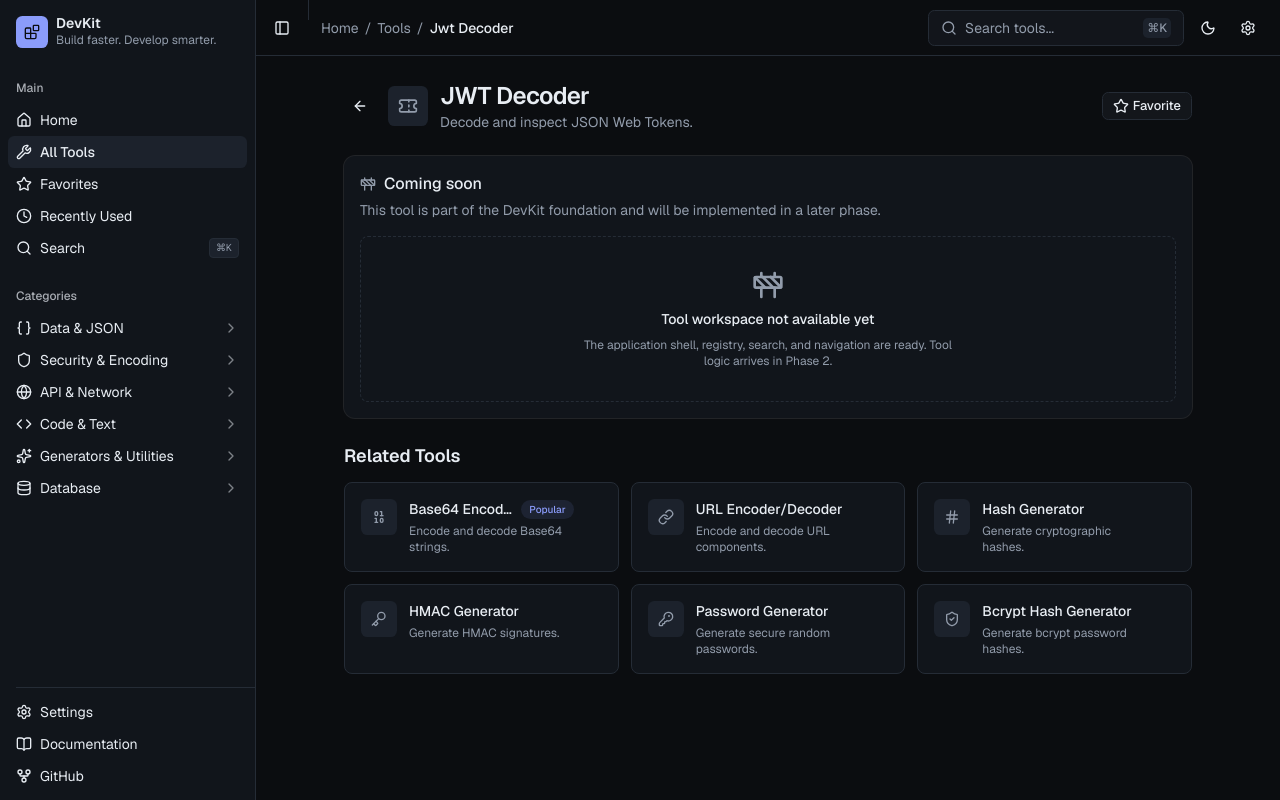
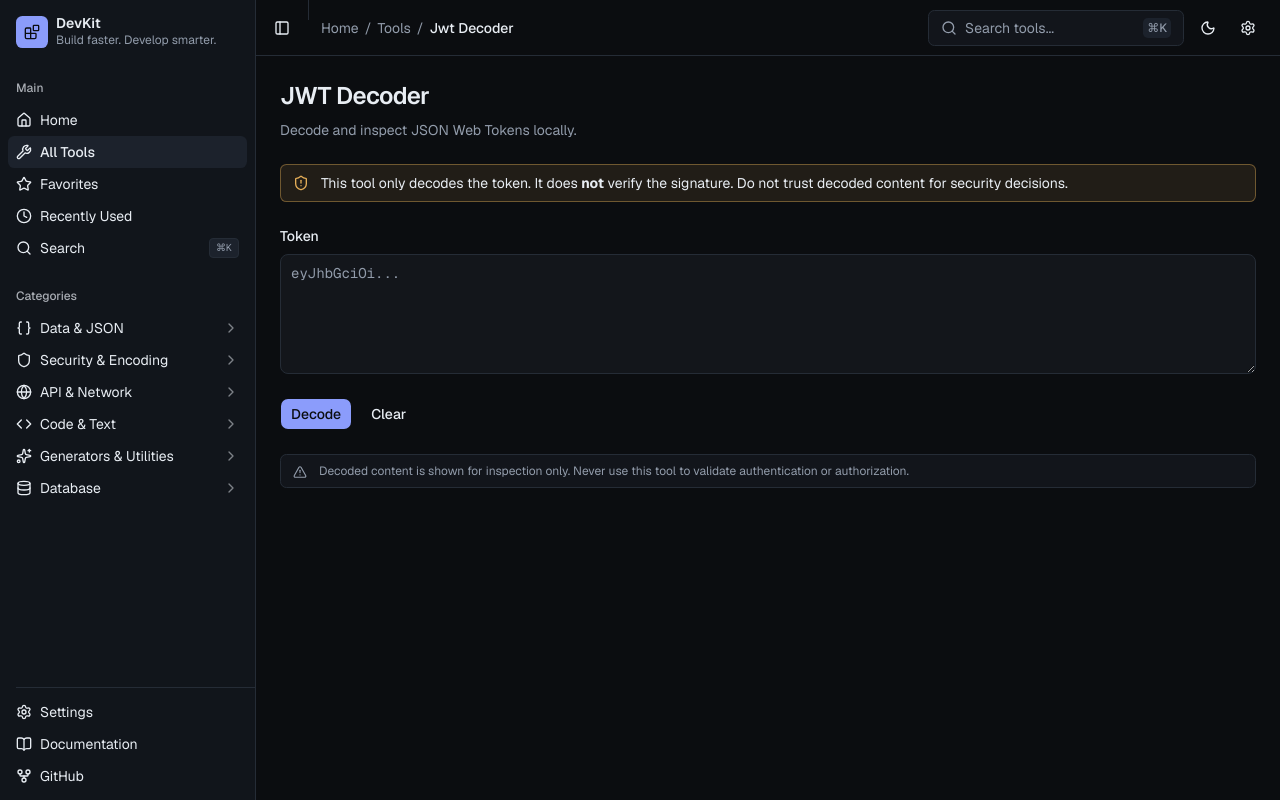
Before and after one commit to fazasync/Devkit, a Next.js app: page /tools/jwt-decoder in a window 1280 px wide. Built offline with nearby package versions, Linux system fonts and the light colour scheme.

Commit message:
feat: implement JWT decoder tool (decode only, no verification)

```diff
--- /dev/null
+++ b/app/tools/jwt-decoder/page.tsx
@@ -0,0 +1,16 @@
+import { JwtDecoder } from "@/features/jwt-decoder";
+import { RecentlyUsedTracker } from "@/components/shared/recently-used-tracker";
+
+export const metadata = {
+  title: "JWT Decoder — DevKit",
+  description: "Decode and inspect JSON Web Tokens.",
+};
+
+export default function JwtDecoderPage() {
+  return (
+    <>
+      <RecentlyUsedTracker id="jwt-decoder" />
+      <JwtDecoder />
+    </>
+  );
+}
--- /dev/null
+++ b/features/jwt-decoder/components/jwt-decoder.tsx
@@ -0,0 +1,170 @@
+"use client";
+
+import { useState } from "react";
+import { AlertTriangle, ShieldAlert } from "lucide-react";
+import { decodeJwt, formatClaimDate } from "../lib/jwt";
+import { Button } from "@/components/ui/button";
+import { Textarea } from "@/components/ui/textarea";
+import { CopyButton } from "@/components/shared/copy-button";
+
+export function JwtDecoder() {
+  const [input, setInput] = useState("");
+  const [header, setHeader] = useState("");
+  const [payload, setPayload] = useState("");
+  const [signature, setSignature] = useState("");
+  const [error, setError] = useState<string | null>(null);
+  const [decodedPayload, setDecodedPayload] = useState<unknown>(null);
+
+  const handleDecode = () => {
+    try {
+      const result = decodeJwt(input);
+      setHeader(JSON.stringify(result.header, null, 2));
+      setPayload(JSON.stringify(result.payload, null, 2));
+      setSignature(result.signature);
+      setDecodedPayload(result.payload);
+      setError(null);
+    } catch (err) {
+      setError(err instanceof Error ? err.message : "Decoding failed.");
+      setHeader("");
+      setPayload("");
+      setSignature("");
+      setDecodedPayload(null);
+    }
+  };
+
+  const handleClear = () => {
+    setInput("");
+    setHeader("");
+    setPayload("");
+    setSignature("");
+    setDecodedPayload(null);
+    setError(null);
+  };
+
+  const claimDates =
+    decodedPayload && typeof decodedPayload === "object"
+      ? (["exp", "iat", "nbf"] as const)
+          .map((key) => {
+            const value = (decodedPayload as Record<string, unknown>)[key];
+            const formatted = formatClaimDate(value);
+            return formatted ? `${key}: ${formatted}` : null;
+          })
+          .filter(Boolean)
+      : [];
+
+  return (
+    <div className="mx-auto flex w-full max-w-6xl flex-col gap-6 p-6">
+      <section className="flex flex-col gap-2">
+        <h1 className="text-2xl font-semibold tracking-tight text-foreground">
+          JWT Decoder
+        </h1>
+        <p className="text-sm text-muted-foreground">
+          Decode and inspect JSON Web Tokens locally.
+        </p>
+      </section>
+
+      <div className="flex items-start gap-3 rounded-md border border-warning/40 bg-warning/10 px-3 py-2 text-sm text-foreground">
+        <ShieldAlert className="mt-0.5 size-4 shrink-0 text-warning" />
+        <p>
+          This tool only decodes the token. It does <strong>not</strong> verify the
+          signature. Do not trust decoded content for security decisions.
+        </p>
+      </div>
+
+      <section className="flex flex-col gap-2">
+        <label htmlFor="jwt-input" className="text-sm font-medium text-foreground">
+          Token
+        </label>
+        <Textarea
+          id="jwt-input"
+          value={input}
+          onChange={(event) => setInput(event.target.value)}
+          placeholder="eyJhbGciOi..."
+          className="min-h-[120px] font-mono text-sm"
+          spellCheck={false}
+        />
+      </section>
+
+      <section className="flex flex-wrap items-center gap-2">
+        <Button onClick={handleDecode}>Decode</Button>
+        <Button variant="ghost" onClick={handleClear}>
+          Clear
+        </Button>
+      </section>
+
+      {error ? (
+        <div
+          role="alert"
+          className="rounded-md border border-destructive/40 bg-destructive/10 px-3 py-2 text-sm text-destructive"
+        >
+          {error}
+        </div>
+      ) : null}
+
+      {header || payload ? (
+        <section className="grid gap-4 lg:grid-cols-2">
+          <div className="flex flex-col gap-2">
+            <div className="flex items-center justify-between">
+              <label className="text-sm font-medium text-foreground">Header</label>
+              <CopyButton value={header} />
+            </div>
+            <Textarea
+              value={header}
+              readOnly
+              className="min-h-[180px] font-mono text-sm"
+              spellCheck={false}
+            />
+          </div>
+          <div className="flex flex-col gap-2">
+            <div className="flex items-center justify-between">
+              <label className="text-sm font-medium text-foreground">Payload</label>
+              <CopyButton value={payload} />
+            </div>
+            <Textarea
+              value={payload}
+              readOnly
+              className="min-h-[180px] font-mono text-sm"
+              spellCheck={false}
+            />
+          </div>
+        </section>
+      ) : null}
+
+      {signature ? (
+        <section className="flex flex-col gap-2">
+          <div className="flex items-center justify-between">
+            <label className="text-sm font-medium text-foreground">Signature</label>
+            <CopyButton value={signature} />
+          </div>
+          <Textarea
+            value={signature}
+            readOnly
+            className="min-h-[60px] font-mono text-sm"
+            spellCheck={false}
+          />
+        </section>
+      ) : null}
+
+      {claimDates.length > 0 ? (
+        <section className="flex flex-col gap-1">
+          <h2 className="text-sm font-medium text-foreground">Claim dates (UTC)</h2>
+          <ul className="text-sm text-muted-foreground">
+            {claimDates.map((entry) => (
+              <li key={entry}>{entry}</li>
+            ))}
+          </ul>
+        </section>
+      ) : null}
+
+      <div className="flex items-start gap-3 rounded-md border border-border bg-muted/40 px-3 py-2 text-xs text-muted-foreground">
+        <AlertTriangle className="mt-0.5 size-3.5 shrink-0" />
+        <p>
+          Decoded content is shown for inspection only. Never use this tool to
+          validate authentication or authorization.
+        </p>
+      </div>
+    </div>
+  );
+}
+
+export default JwtDecoder;
--- /dev/null
+++ b/features/jwt-decoder/index.ts
@@ -0,0 +1,2 @@
+export { JwtDecoder } from "./components/jwt-decoder";
+export * from "./lib/jwt";
--- /dev/null
+++ b/features/jwt-decoder/lib/jwt.ts
@@ -0,0 +1,59 @@
+export interface DecodedJwt {
+  header: unknown;
+  payload: unknown;
+  signature: string;
+}
+
+export class JwtDecodeError extends Error {}
+
+function base64UrlDecode(value: string): string {
+  const padded = value.replace(/-/g, "+").replace(/_/g, "/");
+  const padLength = (4 - (padded.length % 4)) % 4;
+  const base64 = padded + "=".repeat(padLength);
+  try {
+    const binary = atob(base64);
+    const bytes = new Uint8Array(binary.length);
+    for (let i = 0; i < binary.length; i++) {
+      bytes[i] = binary.charCodeAt(i);
+    }
+    return new TextDecoder().decode(bytes);
+  } catch {
+    throw new JwtDecodeError("Invalid Base64URL segment.");
+  }
+}
+
+export function decodeJwt(token: string): DecodedJwt {
+  const trimmed = token.trim();
+  if (trimmed.length === 0) {
+    throw new JwtDecodeError("Input is empty.");
+  }
+
+  const parts = trimmed.split(".");
+  if (parts.length !== 3) {
+    throw new JwtDecodeError("JWT must have 3 parts separated by dots.");
+  }
+
+  const [headerSegment, payloadSegment, signatureSegment] = parts;
+
+  let header: unknown;
+  let payload: unknown;
+  try {
+    header = JSON.parse(base64UrlDecode(headerSegment));
+  } catch {
+    throw new JwtDecodeError("Invalid JWT header.");
+  }
+  try {
+    payload = JSON.parse(base64UrlDecode(payloadSegment));
+  } catch {
+    throw new JwtDecodeError("Invalid JWT payload.");
+  }
+
+  return { header, payload, signature: signatureSegment };
+}
+
+export function formatClaimDate(value: unknown): string | null {
+  if (typeof value !== "number" || !Number.isFinite(value)) return null;
+  const date = new Date(value * 1000);
+  if (Number.isNaN(date.getTime())) return null;
+  return date.toISOString();
+}
```
Also changed, not shown: 1 other file (tests, documents, lock files or other folders).
